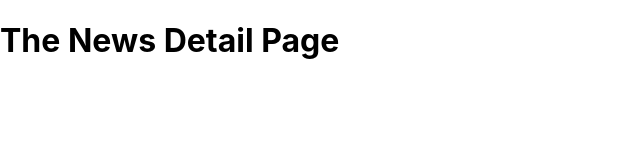
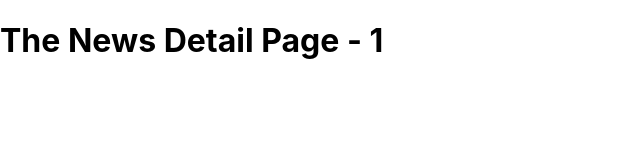
Before and after one commit to sameerbhilare/React, a Next.js app in the folder Workspace/21-nextjs-course/: page /news/1 in a window 1280 px wide. Shown: the top 160 px of the page, without its empty margins (0-640 px from the left). Built offline with nearby package versions, Linux system fonts and the light colour scheme.

Commit message:
Extracting Dynamic Parameter Values

```diff
--- a/Workspace/21-nextjs-course/pages/news/[newsId].js
+++ b/Workspace/21-nextjs-course/pages/news/[newsId].js
@@ -2,8 +2,19 @@
 // [] in the file name tells nextjs that this will be dynamic page
 // so that it should be loaded for different values in your path.
 
+import { useRouter } from 'next/router';
+
 const DetailPage = () => {
-  return <h1>The News Detail Page</h1>;
+  /*
+    With nestjs' useRouter, we get access to methods for programatic nagivation
+    and also for getting values in the URL.
+  */
+  const router = useRouter(); // hook from next/router
+
+  // accessing the parameters
+  const newsId = router.query.newsId;
+
+  return <h1>The News Detail Page - {newsId}</h1>;
 };
 
 export default DetailPage;
```
